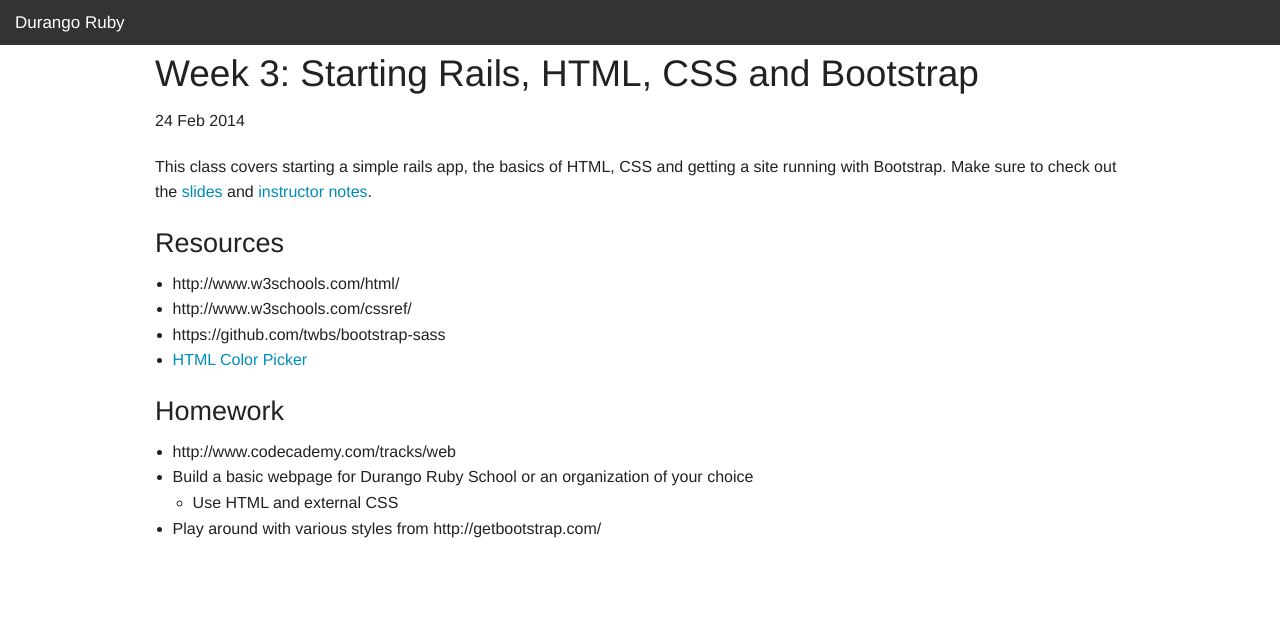
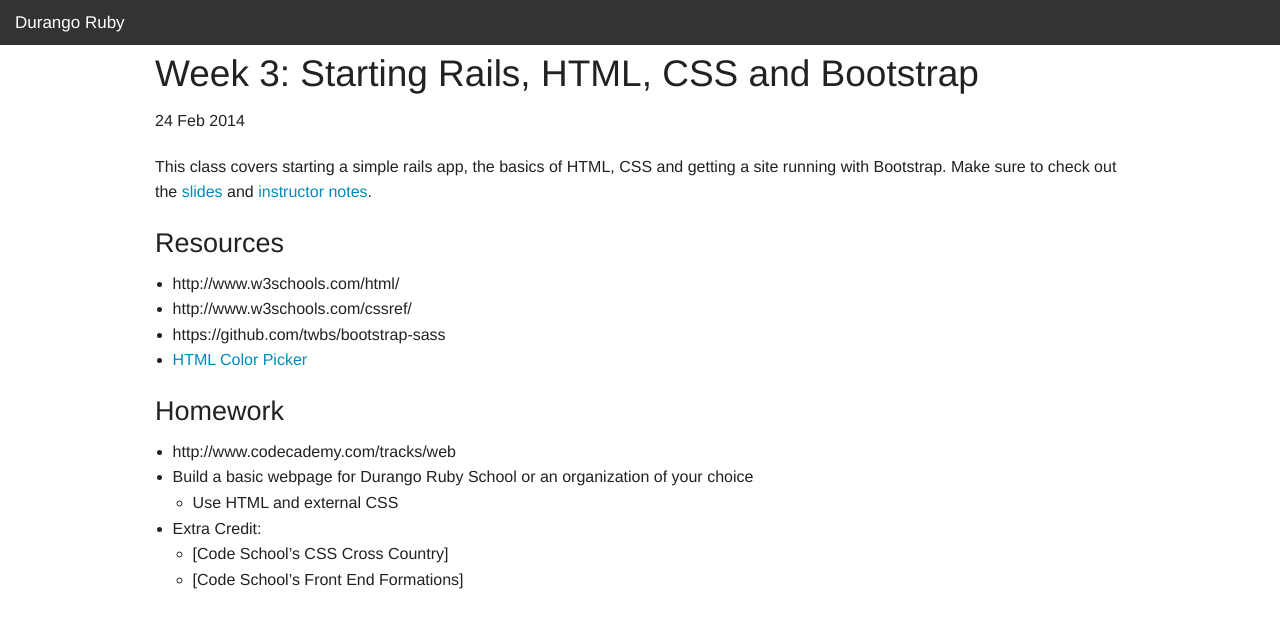
Before and after one commit to durango-ruby-school/durango-ruby-school.github.io, a Jekyll site: the page built from _posts/2014-02-24-week-3.md, in a window 1280 px wide. Shown: the top 628 px of the page. Built offline with Jekyll 4.4.1, drawn with Linux system fonts in a browser that asks for light colours; Markdown is read by kramdown in place of the engine named in the settings.

Commit message:
Updated homework

```diff
--- a/_posts/2014-02-24-week-3.md
+++ b/_posts/2014-02-24-week-3.md
@@ -18,9 +18,13 @@ getting a site running with Bootstrap. Make sure to check out the
 * http://www.codecademy.com/tracks/web
 * Build a basic webpage for Durango Ruby School or an organization of your choice
   * Use HTML and external CSS
-* Play around with various styles from http://getbootstrap.com/
+* Extra Credit:
+  * [Code School's CSS Cross Country]
+  * [Code School's Front End Formations]
 
 
 [1]: /slides/week-3.html
 [2]: http://www.w3schools.com/tags/ref_colorpicker.asp
 [3]: https://github.com/durango-ruby-school/Instructor-Notes/blob/master/Week-03-Beginning-Rails.md
+[4]: https://www.codeschool.com/courses/css-cross-country
+[5]: https://www.codeschool.com/courses/front-end-formations
```
